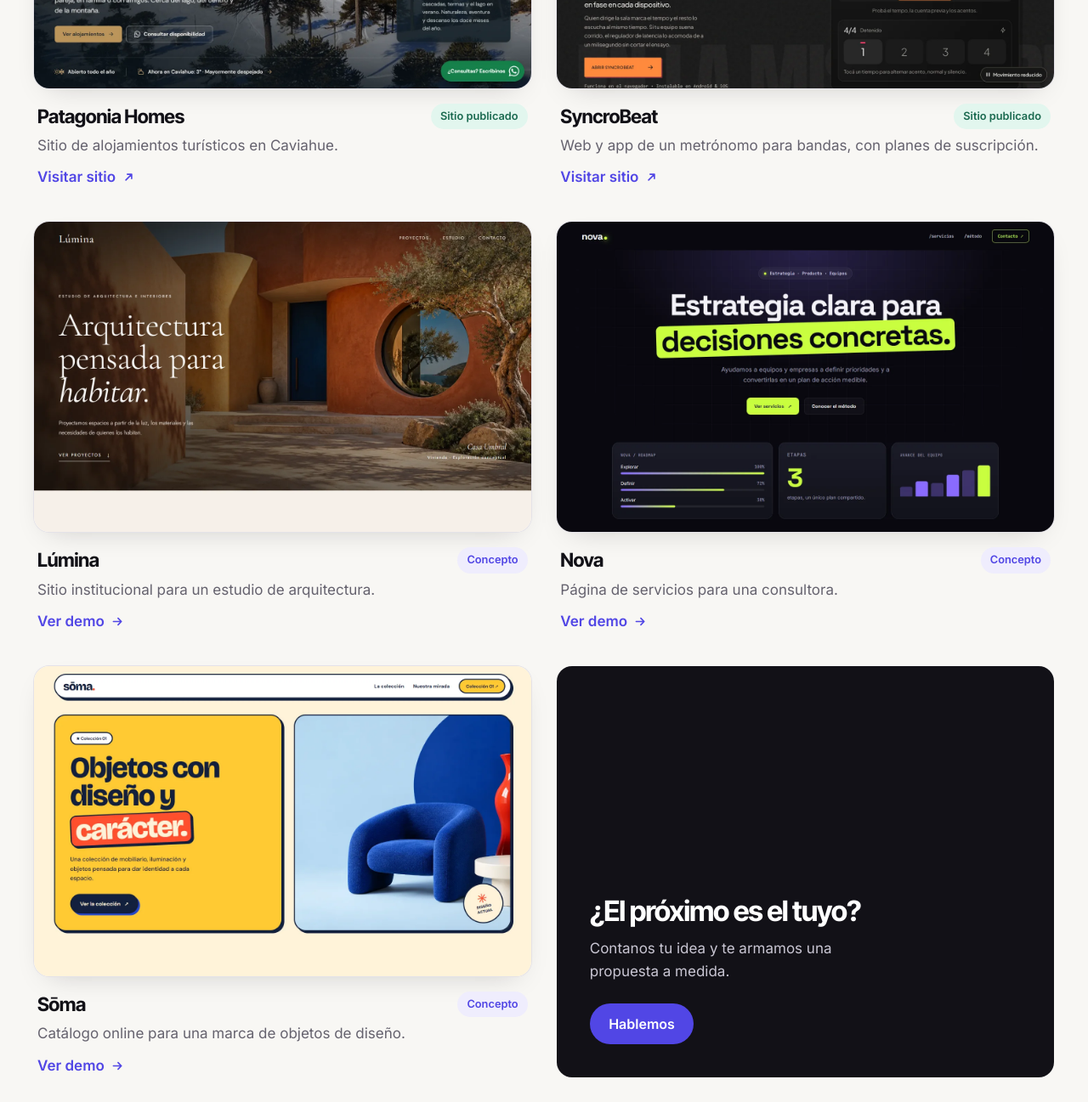
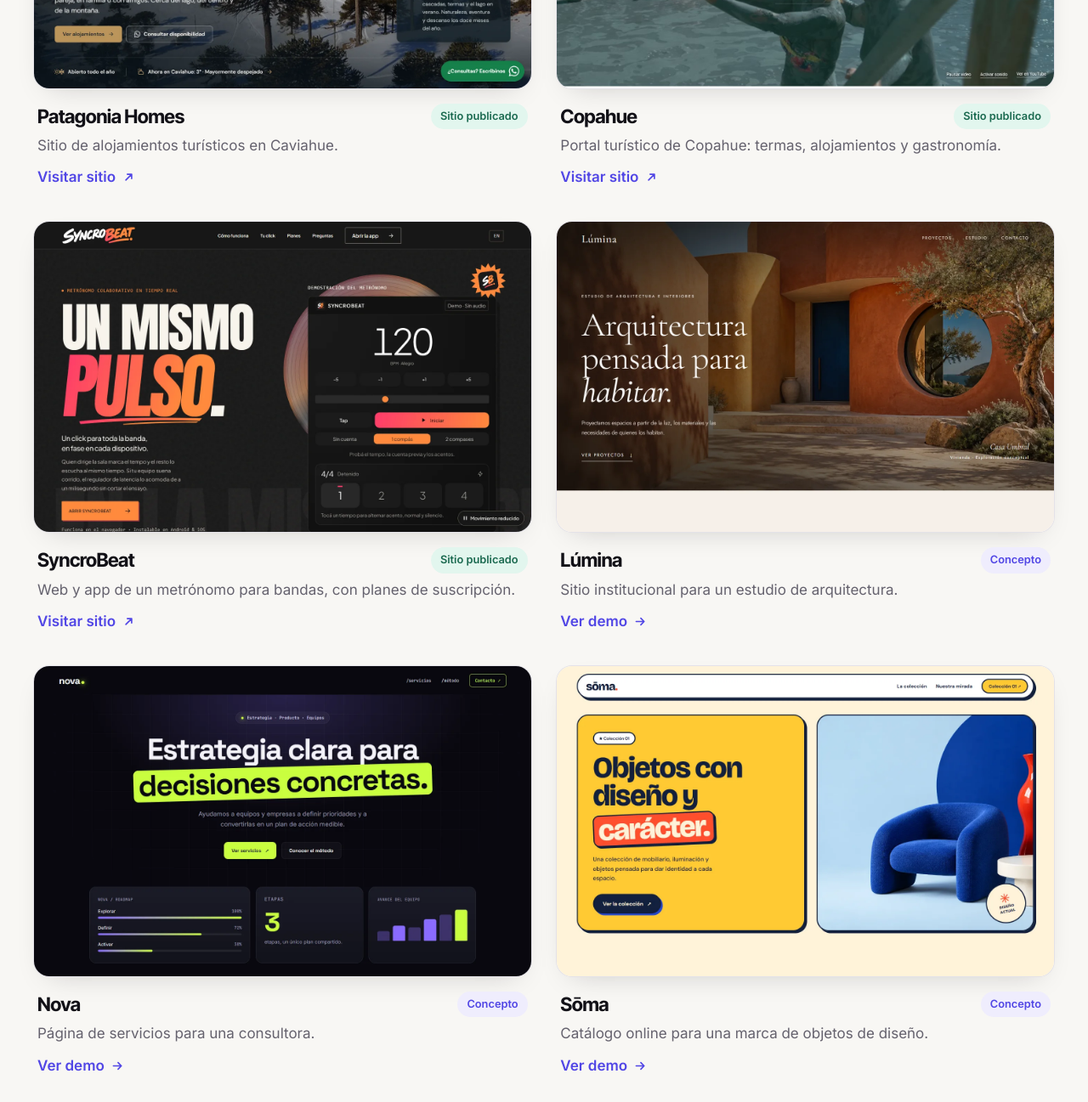
Before and after one commit to darotteo/agencia-dali, a plain HTML site: page index.html in a window 1280 px wide. Shown: the part 1220-2517 px from the top of the page at 85% size. Drawn offline with Linux system fonts and the light colour scheme.

Commit message:
Add Copahue as a published portfolio project

```diff
--- a/index.html
+++ b/index.html
@@ -78,6 +78,15 @@
       <span class="meta">
         <span class="title-row"><strong>Patagonia Homes</strong><span class="chip chip-live">Sitio publicado</span></span>
         <span class="desc">Sitio de alojamientos turísticos en Caviahue.</span>
+        <span class="go">Visitar sitio <svg aria-hidden="true" viewBox="0 0 20 20"><path d="M6 14 14 6m-6 0h6v6"/></svg></span>
+      </span>
+    </a>
+
+    <a class="project reveal" id="copahue" href="https://copahue.com.ar/" target="_blank" rel="noopener">
+      <span class="shot"><img src="assets/img/web-copahue.jpg" alt="Página de inicio de Termas de Copahue" width="1440" height="900" loading="lazy"></span>
+      <span class="meta">
+        <span class="title-row"><strong>Copahue</strong><span class="chip chip-live">Sitio publicado</span></span>
+        <span class="desc">Portal turístico de Copahue: termas, alojamientos y gastronomía.</span>
         <span class="go">Visitar sitio <svg aria-hidden="true" viewBox="0 0 20 20"><path d="M6 14 14 6m-6 0h6v6"/></svg></span>
       </span>
     </a>
--- a/styles.css
+++ b/styles.css
@@ -135,6 +135,11 @@ svg { width: 1em; height: 1em; fill: none; stroke: currentColor; stroke-width: 1
 .next-body strong { font: 700 clamp(1.7rem, 2.6vw, 2.3rem)/1.1 var(--display); letter-spacing: -.035em; }
 .next-body > span:not(.btn) { color: #c9c6d3; max-width: 34ch; }
 .next-body .btn { margin-top: 12px; }
+.project-next { grid-column: 1 / -1; }
+.project-next .next-body { display: grid; grid-template-columns: minmax(0, 1fr) auto; gap: 8px 32px; min-height: 0; }
+.project-next .next-body strong, .project-next .next-body > span:not(.btn) { grid-column: 1; }
+.project-next .next-body > span:not(.btn) { max-width: 52ch; }
+.project-next .next-body .btn { grid-column: 2; grid-row: 1 / span 2; align-self: center; margin-top: 0; }
 @media (hover: hover) { .project-next:hover .btn { background: var(--violet-hover); } }
 
 /* Services */
@@ -186,6 +191,8 @@ svg { width: 1em; height: 1em; fill: none; stroke: currentColor; stroke-width: 1
   .head { grid-template-columns: 1fr; }
   .head p { justify-self: start; }
   .grid { grid-template-columns: 1fr; }
+  .project-next .next-body { display: flex; gap: 12px; }
+  .project-next .next-body .btn { align-self: flex-start; margin-top: 12px; }
   .services li { grid-template-columns: 1fr; }
   #servicios .head { margin-bottom: 28px; }
   .services li { gap: 8px; padding-block: 24px; }
```
Also changed, not shown: assets/img/web-copahue.jpg (added).
